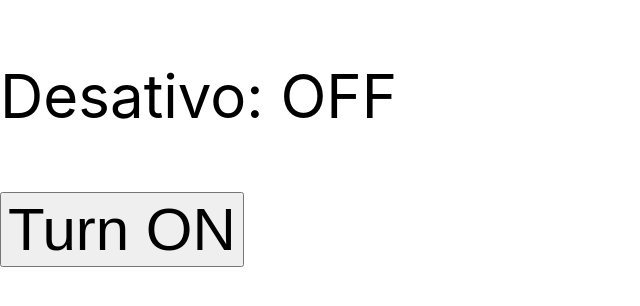
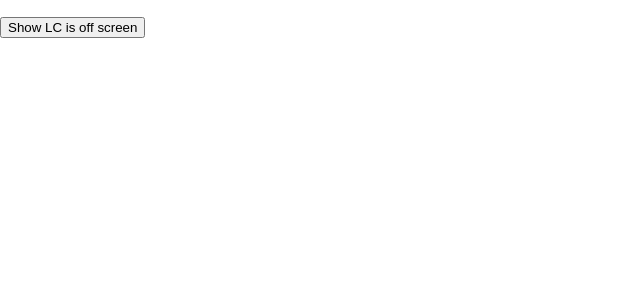
Before and after one commit to fty57/react-hooks, a React (Create React App) app: page / in a window 1280 px wide. Shown: the top 306 px of the page, without its empty margins (0-640 px from the left). Built offline with nearby package versions, Linux system fonts and the light colour scheme.

Commit message:
72. React.lazy - Suspense e código Code-Splitting)

```diff
--- a/src/index.jsx
+++ b/src/index.jsx
@@ -2,7 +2,7 @@
 import ReactDOM from 'react-dom/client';
 import './index.css';
 import App from './templates/App';
-import { Home } from './templates/Home/index4';
+import { Home } from './templates/Home/index5';
 
 const root = ReactDOM.createRoot(document.getElementById('root'));
 root.render(
--- /dev/null
+++ b/src/templates/Home/index5.jsx
@@ -0,0 +1,24 @@
+import React, { Suspense, useState } from 'react';
+// import LazyComponent from './lazy-component';
+
+const loadComponent = () => import('./lazy-component');
+const LazyComponent = React.lazy(loadComponent);
+
+export const Home = () => {
+  const [show, setShow] = useState(false);
+
+  return (
+    <div>
+      <p>
+        <button onMouseOver={loadComponent} onClick={() => setShow((s) => !s)}>
+          Show {show ? 'LC on screen' : 'LC is off screen'}
+        </button>
+      </p>
+
+      {/*Enquanto estiver dentro do suspense, em uma conexão lenda o fallback será retornado */}
+      <Suspense fallback={<p>Carregando......</p>}>
+        {show && <LazyComponent />}
+      </Suspense>
+    </div>
+  );
+};
--- /dev/null
+++ b/src/templates/Home/lazy-component.jsx
@@ -0,0 +1,9 @@
+const LazyComponent = () => {
+  return (
+    <div>
+      <p>LazyComponent</p>
+    </div>
+  );
+};
+
+export default LazyComponent;
```
